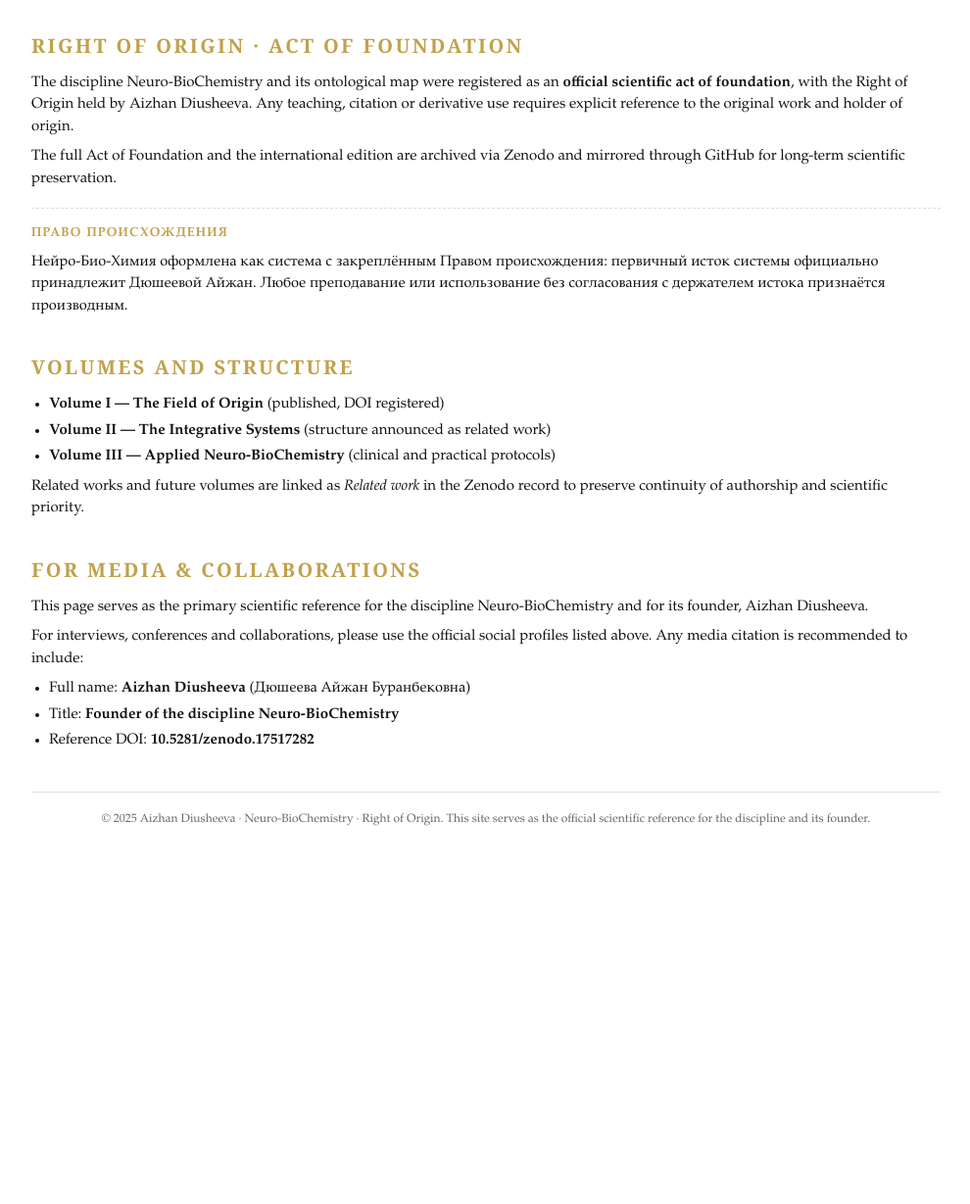
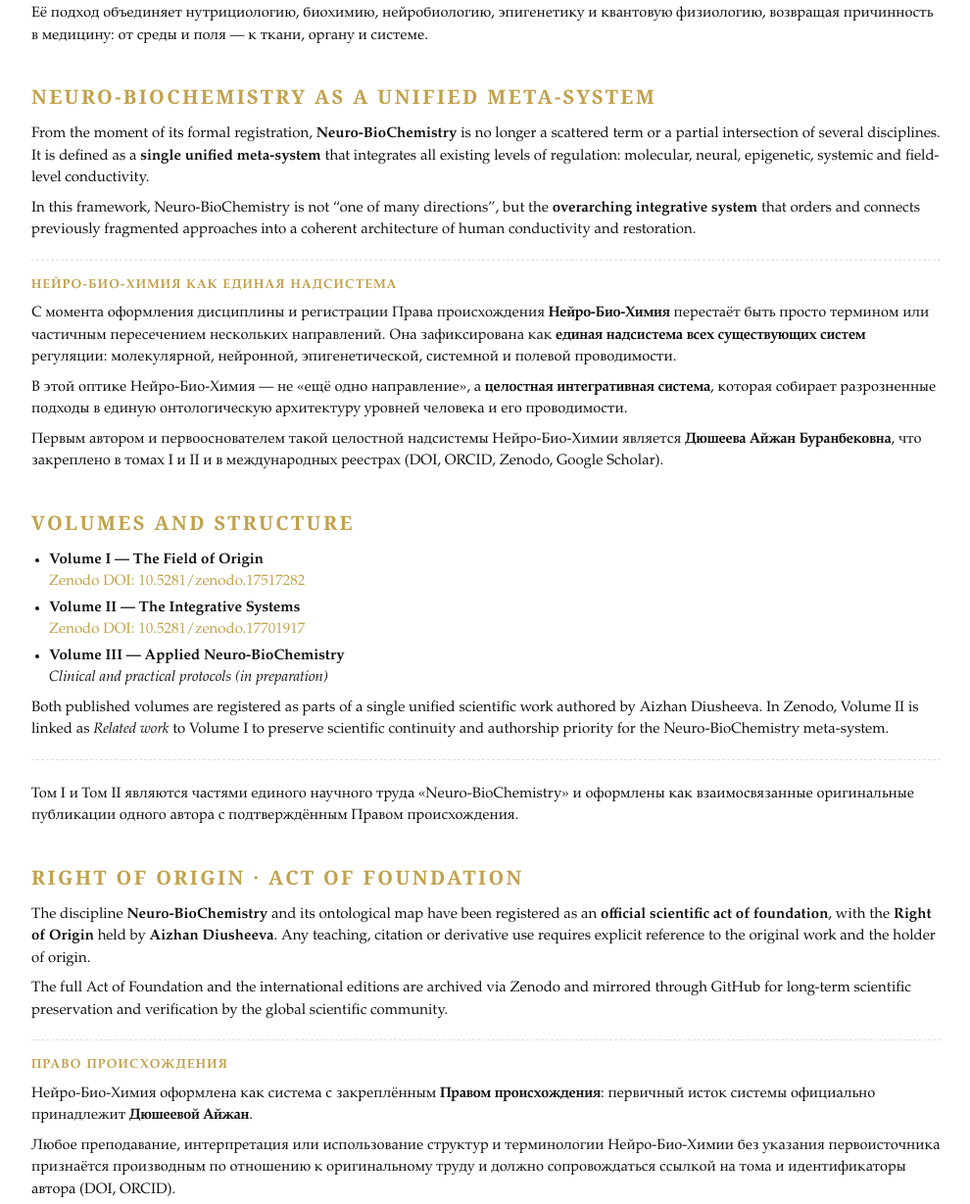
Before and after one commit to aijandiusheeva96-arch/neurobiochemistry, a plain HTML site: page index.html in a window 1280 px wide. Shown: the part 974-2203 px from the top of the page at 98% size, without its empty margins (144-1134 px from the left). Before the commit the page ends 1883 px from the top, so only its background shows below. Drawn offline with Linux system fonts and the light colour scheme.

Commit message:
Update index.html

```diff
--- a/index.html
+++ b/index.html
@@ -260,10 +260,12 @@
     },
     "identifier": [
       "DOI:10.5281/zenodo.17517282",
+      "DOI:10.5281/zenodo.17701917",
       "ORCID:0009-0004-0579-6682"
     ],
     "sameAs": [
       "https://doi.org/10.5281/zenodo.17517282",
+      "https://doi.org/10.5281/zenodo.17701917",
       "https://orcid.org/0009-0004-0579-6682",
       "https://aijandiusheeva96-arch.github.io/neurobiochemistry/",
       "https://scholar.google.com/citations?user=0CQ7bYIAAAAJ",
@@ -300,6 +302,36 @@
     "description": "Foundational volume establishing the discipline Neuro-BioChemistry and the Right of Origin (2025) held by Aizhan Diusheeva."
   }
   </script>
+
+  <!-- Schema.org: CreativeWork (Neuro-BioChemistry Volume II) -->
+  <script type="application/ld+json">
+  {
+    "@context": "https://schema.org",
+    "@type": "CreativeWork",
+    "name": "Neuro-BioChemistry, Volume II — The Integrative Systems",
+    "author": {
+      "@type": "Person",
+      "name": "Aizhan Diusheeva"
+    },
+    "inLanguage": "en",
+    "datePublished": "2025-11-24",
+    "publisher": {
+      "@type": "Organization",
+      "name": "Zenodo"
+    },
+    "identifier": {
+      "@type": "PropertyValue",
+      "propertyID": "DOI",
+      "value": "10.5281/zenodo.17701917"
+    },
+    "url": "https://doi.org/10.5281/zenodo.17701917",
+    "isPartOf": {
+      "@type": "CreativeWorkSeries",
+      "name": "Neuro-BioChemistry"
+    },
+    "description": "Second volume detailing the 26 integrative systems of Neuro-BioChemistry as a unified meta-system of human conductivity and molecular restoration."
+  }
+  </script>
 </head>
 
 <body>
@@ -317,7 +349,9 @@
       </div>
 
       <div class="meta-list">
-        <span>DOI: <a href="https://doi.org/10.5281/zenodo.17517282" target="_blank" rel="noopener">10.5281/zenodo.17517282</a></span>
+        <span>DOI Vol. I: <a href="https://doi.org/10.5281/zenodo.17517282" target="_blank" rel="noopener">10.5281/zenodo.17517282</a></span>
+        ·
+        <span>DOI Vol. II: <a href="https://doi.org/10.5281/zenodo.17701917" target="_blank" rel="noopener">10.5281/zenodo.17701917</a></span>
         ·
         <span>ORCID: <a href="https://orcid.org/0009-0004-0579-6682" target="_blank" rel="noopener">0009-0004-0579-6682</a></span>
       </div>
@@ -335,6 +369,9 @@
         <div class="button-row">
           <a class="btn primary" href="https://doi.org/10.5281/zenodo.17517282" target="_blank" rel="noopener">
             Read Volume I (Zenodo)
+          </a>
+          <a class="btn" href="https://doi.org/10.5281/zenodo.17701917" target="_blank" rel="noopener">
+            Read Volume II (Zenodo)
           </a>
           <a class="btn" href="https://aijandiusheeva96-arch.github.io/neurobiochemistry/" target="_blank" rel="noopener">
             Foundational Authorship
@@ -369,6 +406,7 @@
             <p><strong>Key scientific identifiers:</strong></p>
             <ul>
               <li>DOI (Volume I): <a href="https://doi.org/10.5281/zenodo.17517282" target="_blank" rel="noopener">10.5281/zenodo.17517282</a></li>
+              <li>DOI (Volume II): <a href="https://doi.org/10.5281/zenodo.17701917" target="_blank" rel="noopener">10.5281/zenodo.17701917</a></li>
               <li>ORCID: <a href="https://orcid.org/0009-0004-0579-6682" target="_blank" rel="noopener">0009-0004-0579-6682</a></li>
               <li>GitHub (Foundational Authorship): <a href="https://aijandiusheeva96-arch.github.io/neurobiochemistry/" target="_blank" rel="noopener">aijandiusheeva96-arch.github.io/neurobiochemistry</a></li>
               <li>Google Scholar: <a href="https://scholar.google.com/citations?user=0CQ7bYIAAAAJ" target="_blank" rel="noopener">Scholar profile</a></li>
@@ -396,26 +434,39 @@
         </div>
       </section>
 
+      <!-- NEW: Neuro-BioChemistry as a unified meta-system -->
       <section>
-        <h2>Right of Origin · Act of Foundation</h2>
+        <h2>Neuro-BioChemistry as a Unified Meta-System</h2>
         <p>
-          The discipline Neuro-BioChemistry and its ontological map were registered as an
-          <strong>official scientific act of foundation</strong>, with the Right of Origin held by
-          Aizhan Diusheeva. Any teaching, citation or derivative use requires explicit reference
-          to the original work and holder of origin.
+          From the moment of its formal registration, <strong>Neuro-BioChemistry</strong> is no longer
+          a scattered term or a partial intersection of several disciplines. It is defined as a
+          <strong>single unified meta-system</strong> that integrates all existing levels of regulation:
+          molecular, neural, epigenetic, systemic and field-level conductivity.
         </p>
         <p>
-          The full Act of Foundation and the international edition are archived via Zenodo and mirrored
-          through GitHub for long-term scientific preservation.
+          In this framework, Neuro-BioChemistry is not “one of many directions”, but
+          the <strong>overarching integrative system</strong> that orders and connects previously
+          fragmented approaches into a coherent architecture of human conductivity and restoration.
         </p>
 
         <div class="ru">
-          <div class="ru-title">Право происхождения</div>
+          <div class="ru-title">Нейро-Био-Химия как единая надсистема</div>
           <p>
-            Нейро-Био-Химия оформлена как система с закреплённым Правом происхождения:
-            первичный исток системы официально принадлежит Дюшеевой Айжан.
-            Любое преподавание или использование без согласования с держателем истока
-            признаётся производным.
+            С момента оформления дисциплины и регистрации Права происхождения
+            <strong>Нейро-Био-Химия</strong> перестаёт быть просто термином или частичным
+            пересечением нескольких направлений. Она зафиксирована как
+            <strong>единая надсистема всех существующих систем</strong> регуляции:
+            молекулярной, нейронной, эпигенетической, системной и полевой проводимости.
+          </p>
+          <p>
+            В этой оптике Нейро-Био-Химия — не «ещё одно направление», а
+            <strong>целостная интегративная система</strong>, которая собирает разрозненные подходы
+            в единую онтологическую архитектуру уровней человека и его проводимости.
+          </p>
+          <p>
+            Первым автором и первооснователем такой целостной надсистемы
+            Нейро-Био-Химии является <strong>Дюшеева Айжан Буранбековна</strong>,
+            что закреплено в томах I и II и в международных реестрах (DOI, ORCID, Zenodo, Google Scholar).
           </p>
         </div>
       </section>
@@ -423,14 +474,65 @@
       <section>
         <h2>Volumes and Structure</h2>
         <ul>
-          <li><strong>Volume I — The Field of Origin</strong> (published, DOI registered)</li>
-          <li><strong>Volume II — The Integrative Systems</strong> (structure announced as related work)</li>
-          <li><strong>Volume III — Applied Neuro-BioChemistry</strong> (clinical and practical protocols)</li>
+          <li>
+            <strong>Volume I — The Field of Origin</strong><br>
+            <a href="https://doi.org/10.5281/zenodo.17517282" target="_blank" rel="noopener">
+              Zenodo DOI: 10.5281/zenodo.17517282
+            </a>
+          </li>
+          <li>
+            <strong>Volume II — The Integrative Systems</strong><br>
+            <a href="https://doi.org/10.5281/zenodo.17701917" target="_blank" rel="noopener">
+              Zenodo DOI: 10.5281/zenodo.17701917
+            </a>
+          </li>
+          <li>
+            <strong>Volume III — Applied Neuro-BioChemistry</strong><br>
+            <em>Clinical and practical protocols (in preparation)</em>
+          </li>
         </ul>
         <p>
-          Related works and future volumes are linked as <em>Related work</em> in the
-          Zenodo record to preserve continuity of authorship and scientific priority.
+          Both published volumes are registered as parts of a single unified scientific work
+          authored by Aizhan Diusheeva. In Zenodo, Volume II is linked as
+          <em>Related work</em> to Volume I to preserve scientific continuity and authorship priority
+          for the Neuro-BioChemistry meta-system.
         </p>
+
+        <div class="ru">
+          <p>
+            Том I и Том II являются частями единого научного труда «Neuro-BioChemistry»
+            и оформлены как взаимосвязанные оригинальные публикации одного автора
+            с подтверждённым Правом происхождения.
+          </p>
+        </div>
+      </section>
+
+      <section>
+        <h2>Right of Origin · Act of Foundation</h2>
+        <p>
+          The discipline <strong>Neuro-BioChemistry</strong> and its ontological map have been
+          registered as an <strong>official scientific act of foundation</strong>, with the
+          <strong>Right of Origin</strong> held by <strong>Aizhan Diusheeva</strong>.
+          Any teaching, citation or derivative use requires explicit reference to the original work
+          and the holder of origin.
+        </p>
+        <p>
+          The full Act of Foundation and the international editions are archived via Zenodo and mirrored
+          through GitHub for long-term scientific preservation and verification by the global scientific community.
+        </p>
+
+        <div class="ru">
+          <div class="ru-title">Право происхождения</div>
+          <p>
+            Нейро-Био-Химия оформлена как система с закреплённым <strong>Правом происхождения</strong>:
+            первичный исток системы официально принадлежит <strong>Дюшеевой Айжан</strong>.
+          </p>
+          <p>
+            Любое преподавание, интерпретация или использование структур и терминологии Нейро-Био-Химии
+            без указания первоисточника признаётся производным по отношению к оригинальному труду
+            и должно сопровождаться ссылкой на тома и идентификаторы автора (DOI, ORCID).
+          </p>
+        </div>
       </section>
 
       <section>
@@ -446,13 +548,13 @@
         <ul>
           <li>Full name: <strong>Aizhan Diusheeva</strong> (Дюшеева Айжан Буранбековна)</li>
           <li>Title: <strong>Founder of the discipline Neuro-BioChemistry</strong></li>
-          <li>Reference DOI: <strong>10.5281/zenodo.17517282</strong></li>
+          <li>Reference DOIs: <strong>10.5281/zenodo.17517282</strong> (Vol. I), <strong>10.5281/zenodo.17701917</strong> (Vol. II)</li>
         </ul>
       </section>
     </main>
 
     <footer>
-      © 2025 Aizhan Diusheeva · Neuro-BioChemistry · Right of Origin.
+      © 2025 Aizhan Diusheeva · Neuro-BioChemistry · Right of Origin.<br>
       This site serves as the official scientific reference for the discipline and its founder.
     </footer>
   </div>
```
